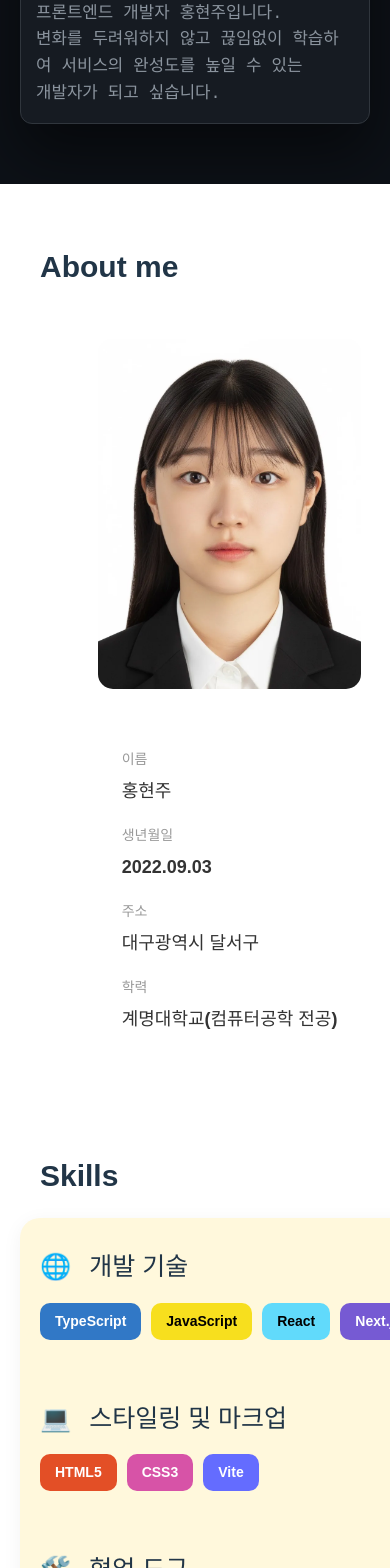
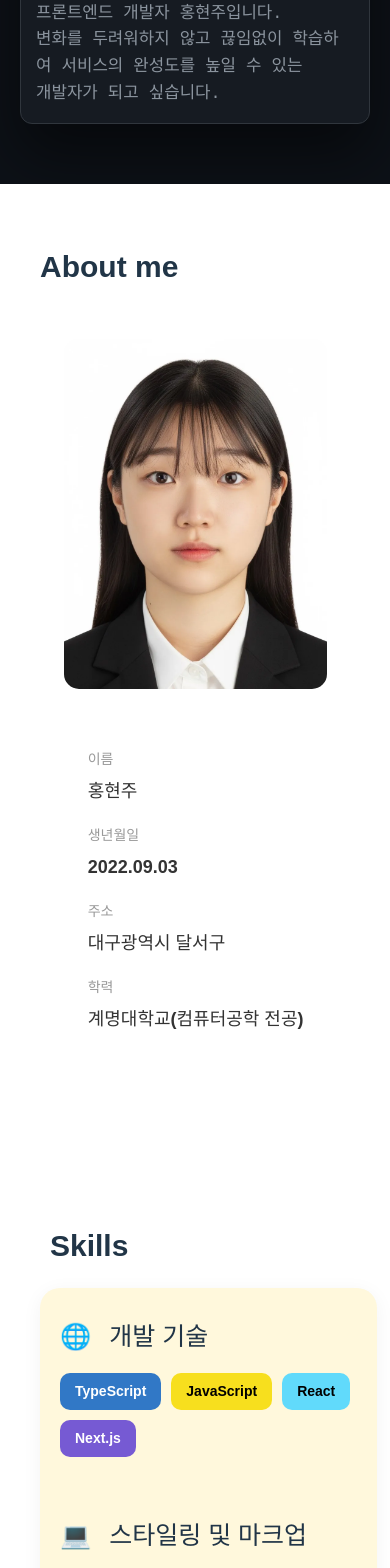
Before and after one commit to hyeonju093/my-portfolio, a React (Vite) app: page / in a window 390 px wide. Shown: the part 432-2000 px from the top of the page. Built offline with nearby package versions, Linux system fonts and the light colour scheme; a web font is replaced by a local one.

Commit message:
모바일 모드 CSS 업데이트

```diff
--- a/src/App.css
+++ b/src/App.css
@@ -538,35 +538,11 @@ body, html {
   color: #333;
 }
 
-@media (max-width: 768px) {
-  .about-container {
-    flex-direction: column;
-    align-items: center;
-  }
-  .info-grid {
-    grid-template-columns: 1fr;
-  }
-}
-
 
 @media (max-width: 768px) {
-  .hero h2 { font-size: 1.5rem !important; }
-  .code-body { padding: 20px; }
-  .line-numbers { display: none; }
-}
-
-@media (max-width: 768px) {
-  .contact-item {
-    font-size: 24px;
+  * {
+    box-sizing: border-box !important;
   }
-  .footer-bottom {
-    flex-direction: column;
-    gap: 15px;
-    text-align: center;
-  }
-}
-
-@media (max-width: 768px) {
   .navbar {
     padding: 15px 20px;
     flex-direction: column;
@@ -600,14 +576,21 @@ body, html {
     line-height: 1.3;
   }
 
+  .line-numbers {
+    display: none;
+  }
+
   .about-section {
     margin-top: 60px;
     padding: 0 20px;
   }
 
   .about-container {
-    margin-left: 0;
+    margin-left: 5px !important;
+    flex-direction: column;
+    align-items: center;
     gap: 30px;
+    width: 90%;
   }
 
   .image-box {
@@ -617,14 +600,19 @@ body, html {
   }
 
   .info-grid {
-    margin-left: 0;
+    margin-left: 0 !important;
     grid-template-columns: 1fr 1fr;
     gap: 20px;
   }
 
   .skills-section {
-    margin: 80px auto;
+    margin-left: 20px;
     padding: 0 20px;
+    width: 90%;
+  }
+
+  .skills-section h3 {
+    margin-left: 10px;
   }
 
   .skills-board {
@@ -652,8 +640,12 @@ body, html {
   }
 
   .projects-section {
-    margin: 80px auto;
-    padding: 0 20px;
+    margin-left: 0;
+    padding: 0;
+  }
+
+  .projects-section h3 {
+    margin-left: 35px;
   }
 
   .project-card {
```
